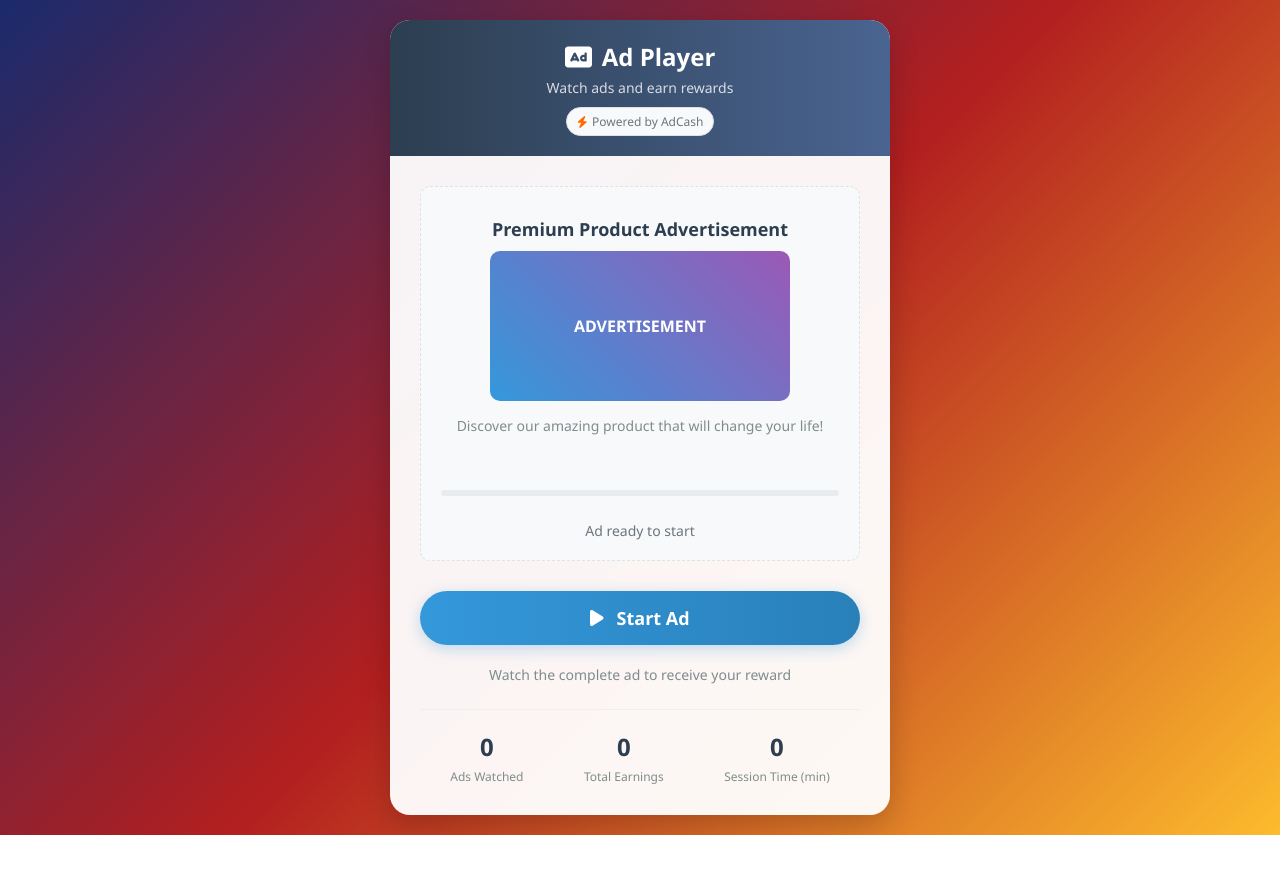
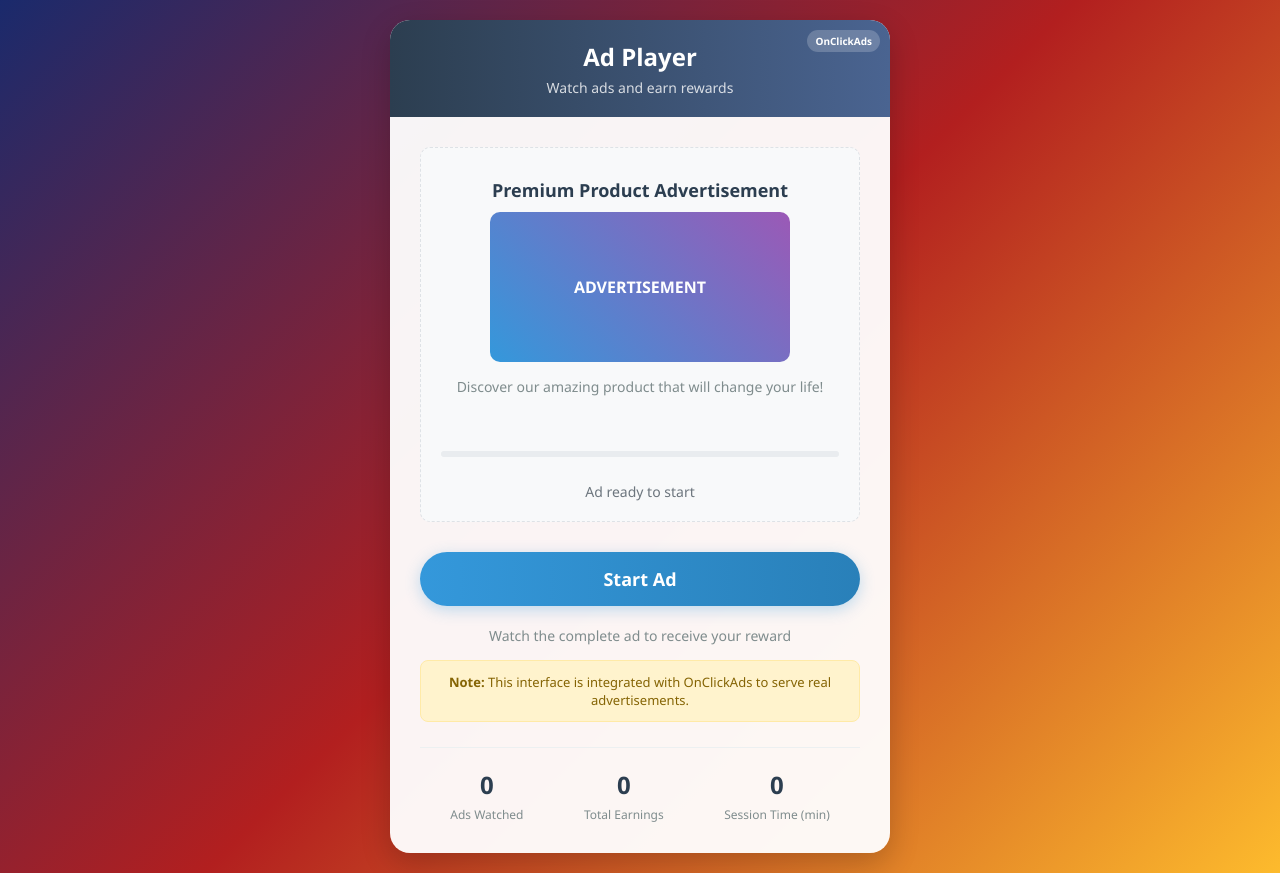
Before and after one commit to jgdcvjiyrdh-boop/Ad-soon-io, a plain HTML site: page index.html in a window 1280 px wide. Before the commit the page ends 835 px from the top, so only its background shows below. Drawn offline with Linux system fonts and the light colour scheme; a script that the page names is missing.

Commit message:
Switch ad provider from AdCash to OnClickAds
Replaced AdCash script with OnClickAds script and updated the ad provider badge.

```diff
--- a/index.html
+++ b/index.html
@@ -4,14 +4,8 @@
     <meta charset="UTF-8">
     <meta name="viewport" content="width=device-width, initial-scale=1.0">
     <title>Ad Player</title>
-    <!-- ACPC (AdCash) Library Script -->
-    <script id="aclib" type="text/javascript" src="//acscdn.com/script/aclib.js"></script>
-    <!-- AdCash Auto-Tag Script -->
-    <script type="text/javascript">
-        aclib.runAutoTag({
-            zoneId: 'qmwnsnvqbx',
-        });
-    </script>
+    <!-- OnClickAds Script -->
+    <script async src="https://js.onclckmn.com/static/onclicka.js" data-admpid="397039"></script>
     <style>
         * {
             margin: 0;
@@ -43,13 +37,10 @@
             color: white;
             padding: 20px;
             text-align: center;
+            position: relative;
         }
 
         .header h1 {
-            display: flex;
-            align-items: center;
-            justify-content: center;
-            gap: 10px;
             font-size: 24px;
             font-weight: 600;
             margin-bottom: 5px;
@@ -58,6 +49,17 @@
         .header p {
             font-size: 14px;
             opacity: 0.8;
+        }
+
+        .ad-provider-badge {
+            position: absolute;
+            top: 10px;
+            right: 10px;
+            background: rgba(255, 255, 255, 0.2);
+            padding: 4px 8px;
+            border-radius: 12px;
+            font-size: 10px;
+            font-weight: 600;
         }
 
         .content {
@@ -233,17 +235,14 @@
             animation: pulse 2s infinite;
         }
 
-        .adcash-badge {
-            display: inline-flex;
-            align-items: center;
-            gap: 5px;
-            background: #f8f9fa;
-            padding: 5px 10px;
-            border-radius: 20px;
-            font-size: 12px;
-            color: #6c757d;
-            margin-top: 10px;
-            border: 1px solid #dee2e6;
+        .ad-note {
+            background-color: #fff3cd;
+            border: 1px solid #ffeaa7;
+            border-radius: 8px;
+            padding: 12px;
+            margin-top: 15px;
+            font-size: 13px;
+            color: #856404;
         }
 
         @keyframes pulse {
@@ -271,15 +270,9 @@
 <body>
     <div class="container">
         <div class="header">
-            <h1>
-                <i class="fas fa-ad" style="font-size: 24px;"></i>
-                Ad Player
-            </h1>
+            <div class="ad-provider-badge">OnClickAds</div>
+            <h1>Ad Player</h1>
             <p>Watch ads and earn rewards</p>
-            <div class="adcash-badge">
-                <i class="fas fa-bolt" style="color: #FF6B00;"></i>
-                Powered by AdCash
-            </div>
         </div>
 
         <div class="content">
@@ -300,18 +293,16 @@
             </div>
 
             <div class="ad-controls">
-                <button class="start-btn" id="startBtn">
-                    <i class="fas fa-play" style="margin-right: 8px;"></i>
-                    Start Ad
-                </button>
-                <button class="skip-btn hidden" id="skipBtn">
-                    <i class="fas fa-forward" style="margin-right: 5px;"></i>
-                    Skip Ad
-                </button>
+                <button class="start-btn" id="startBtn">Start Ad</button>
+                <button class="skip-btn hidden" id="skipBtn">Skip Ad</button>
             </div>
 
             <div class="ad-info">
                 <p>Watch the complete ad to receive your reward</p>
+            </div>
+
+            <div class="ad-note">
+                <strong>Note:</strong> This interface is integrated with OnClickAds to serve real advertisements.
             </div>
 
             <div class="reward-notification hidden" id="rewardNotification">
@@ -334,9 +325,6 @@
             </div>
         </div>
     </div>
-
-    <!-- Font Awesome for icons -->
-    <script src="https://cdnjs.cloudflare.com/ajax/libs/font-awesome/6.4.0/js/all.min.js"></script>
 
     <script>
         document.addEventListener('DOMContentLoaded', function() {
```
